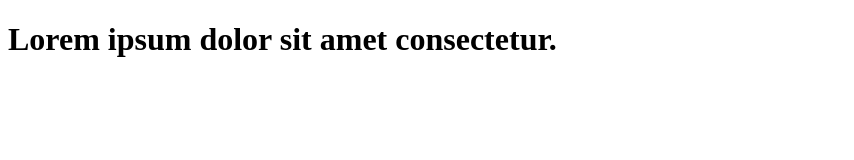
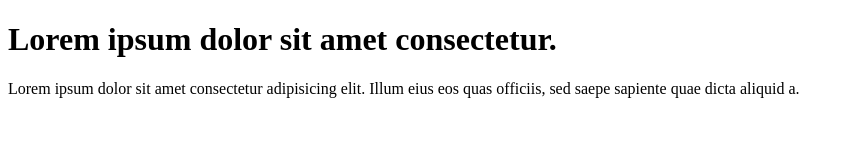
Before and after one commit to anand0327/learn-git, a plain HTML site: page index.html in a window 1280 px wide. Shown: the whole page, without its empty margins (0-854 px from the left). Drawn offline with Linux system fonts and the light colour scheme.

Commit message:
add paragraph to code

```diff
--- a/index.html
+++ b/index.html
@@ -7,5 +7,6 @@
 </head>
 <body>
     <h1>Lorem ipsum dolor sit amet consectetur.</h1>
+    <p>Lorem ipsum dolor sit amet consectetur adipisicing elit. Illum eius eos quas officiis, sed saepe sapiente quae dicta aliquid a.</p>
 </body>
 </html>
```
